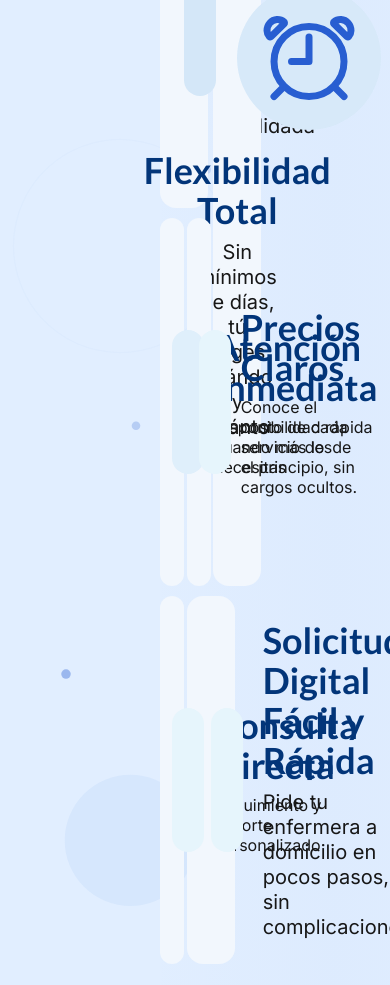
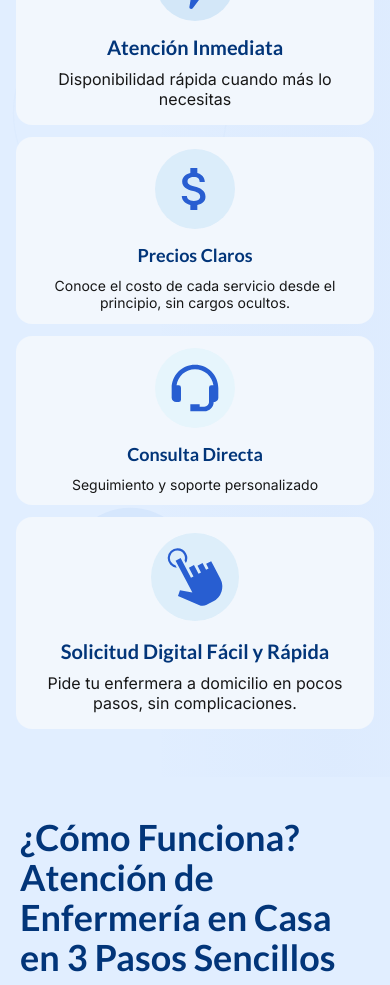
Before and after one commit to rt885/cuidana, a Next.js app: page / in a window 390 px wide. Shown: the part 3380-4365 px from the top of the page. Built offline with nearby package versions, Linux system fonts and the light colour scheme.

Commit message:
fix: reorganize benefits array and update layout for improved responsiveness and visual consistency

```diff
--- a/src/components/home/Benefits.js
+++ b/src/components/home/Benefits.js
@@ -91,72 +91,77 @@ const Benefits = () => {
     }
   };
 
-  // Array de beneficios para mapear fácilmente
+  // Array de beneficios reorganizado para responsive
   const benefits = [
     {
       id: 1,
       icon: RiShieldUserLine,
       title: "Atención 100% Segura",
       description: "Solo personal de enfermería certificado y validada",
-      gridClass: "col-span-2 flex gap-x-5 bg-secondary-background p-6 rounded-2xl",
-      iconClass: "h-28 w-28 text-primary-blue",
-      titleClass: "text-primary-text font-lato text-4xl font-bold",
-      descClass: "text-xl leading-tight"
+      // Clases responsive: mobile -> tablet -> desktop
+      gridClass: "col-span-1 sm:col-span-2 lg:col-span-2 flex flex-col sm:flex-row lg:flex-row gap-x-0 sm:gap-x-5 lg:gap-x-5 gap-y-4 sm:gap-y-0 lg:gap-y-0 bg-secondary-background p-4 sm:p-6 lg:p-6 rounded-2xl",
+      iconClass: "h-16 w-16 sm:h-20 sm:w-20 lg:h-28 lg:w-28 text-primary-blue",
+      titleClass: "text-primary-text font-lato text-xl sm:text-2xl lg:text-4xl font-bold text-center sm:text-left lg:text-left",
+      descClass: "text-base sm:text-lg lg:text-xl leading-tight text-center sm:text-left lg:text-left",
+      isHighlight: true
     },
     {
       id: 2,
       icon: IoAlarmOutline,
       title: "Flexibilidad Total",
       description: "Sin mínimos de días, tú eliges cuándo y cuánto",
-      gridClass: "row-span-2 col-start-3 flex flex-col justify-center gap-y-5 bg-secondary-background p-6 rounded-2xl",
-      iconClass: "h-28 w-28 text-primary-blue",
-      titleClass: "text-primary-text font-lato text-4xl font-bold text-center",
-      descClass: "text-xl leading-tight text-center"
+      gridClass: "col-span-1 row-span-1 sm:row-span-1 lg:row-span-2 lg:col-start-3 flex flex-col justify-center gap-y-3 sm:gap-y-4 lg:gap-y-5 bg-secondary-background p-4 sm:p-5 lg:p-6 rounded-2xl",
+      iconClass: "h-16 w-16 sm:h-20 sm:w-20 lg:h-28 lg:w-28 text-primary-blue",
+      titleClass: "text-primary-text font-lato text-xl sm:text-2xl lg:text-4xl font-bold text-center",
+      descClass: "text-base sm:text-lg lg:text-xl leading-tight text-center",
+      isVertical: true
     },
     {
       id: 3,
       icon: RxLightningBolt,
       title: "Atención Inmediata",
       description: "Disponibilidad rápida cuando más lo necesitas",
-      gridClass: "row-start-2 flex gap-x-2.5 bg-secondary-background p-3 rounded-2xl",
-      iconClass: "h-28 w-28 text-primary-blue",
-      titleClass: "text-primary-text font-lato text-4xl font-bold",
-      descClass: "leading-tight"
+      gridClass: "col-span-1 sm:col-span-1 lg:row-start-2 flex flex-col justify-center gap-y-3 sm:gap-y-4 lg:gap-y-5 bg-secondary-background p-4 sm:p-5 lg:p-6 rounded-2xl",
+      iconClass: "h-14 w-14 sm:h-16 sm:w-16 lg:h-28 lg:w-28 text-primary-blue",
+      titleClass: "text-primary-text font-lato text-xl sm:text-2xl lg:text-4xl font-bold text-center",
+      descClass: "text-base sm:text-lg lg:text-xl leading-tight text-center",
+      isVertical: true
     },
     {
       id: 4,
       icon: MdOutlineAttachMoney,
       title: "Precios Claros",
       description: "Conoce el costo de cada servicio desde el principio, sin cargos ocultos.",
-      gridClass: "row-start-2 flex gap-x-2.5 bg-secondary-background p-3 rounded-2xl",
-      iconClass: "h-28 w-28 text-primary-blue",
-      titleClass: "text-primary-text font-lato text-4xl font-bold",
-      descClass: "leading-tight"
+      gridClass: "col-span-1 sm:col-span-1 lg:row-start-2 flex flex-col sm:flex-row lg:flex-row gap-x-0 sm:gap-x-2.5 lg:gap-x-2.5 gap-y-3 sm:gap-y-0 lg:gap-y-0 bg-secondary-background p-3 sm:p-3 lg:p-3 rounded-2xl",
+      iconClass: "h-14 w-14 sm:h-16 sm:w-16 lg:h-28 lg:w-28 text-primary-blue",
+      titleClass: "text-primary-text font-lato text-lg sm:text-xl lg:text-4xl font-bold text-center sm:text-left lg:text-left",
+      descClass: "leading-tight text-sm sm:text-base lg:text-base text-center sm:text-left lg:text-left"
     },
     {
       id: 5,
       icon: BiSupport,
       title: "Consulta Directa",
       description: "Seguimiento y soporte personalizado",
-      gridClass: "row-start-3 flex gap-x-2.5 bg-secondary-background p-3 rounded-2xl",
-      iconClass: "h-28 w-28 text-primary-blue",
-      titleClass: "text-primary-text font-lato text-4xl font-bold",
-      descClass: "leading-tight"
+      gridClass: "col-span-1 sm:col-span-1 lg:row-start-3 flex flex-col sm:flex-row lg:flex-row gap-x-0 sm:gap-x-2.5 lg:gap-x-2.5 gap-y-3 sm:gap-y-0 lg:gap-y-0 bg-secondary-background p-3 sm:p-3 lg:p-3 rounded-2xl",
+      iconClass: "h-14 w-14 sm:h-16 sm:w-16 lg:h-28 lg:w-28 text-primary-blue",
+      titleClass: "text-primary-text font-lato text-lg sm:text-xl lg:text-4xl font-bold text-center sm:text-left lg:text-left",
+      descClass: "leading-tight text-sm sm:text-base lg:text-base text-center sm:text-left lg:text-left"
     },
     {
       id: 6,
       icon: GiClick,
       title: "Solicitud Digital Fácil y Rápida",
       description: "Pide tu enfermera a domicilio en pocos pasos, sin complicaciones.",
-      gridClass: "col-span-2 row-start-3 flex gap-x-5 bg-secondary-background p-6 rounded-2xl",
-      iconClass: "h-28 w-28 text-primary-blue",
-      titleClass: "text-primary-text font-lato text-4xl font-bold",
-      descClass: "text-xl leading-tight"
+      gridClass: "col-span-1 sm:col-span-2 lg:col-span-2 lg:row-start-3 flex flex-col sm:flex-row lg:flex-row gap-x-0 sm:gap-x-5 lg:gap-x-5 gap-y-4 sm:gap-y-0 lg:gap-y-0 bg-secondary-background p-4 sm:p-6 lg:p-6 rounded-2xl",
+      iconClass: "h-16 w-16 sm:h-20 sm:w-20 lg:h-28 lg:w-28 text-primary-blue",
+      titleClass: "text-primary-text font-lato text-xl sm:text-2xl lg:text-4xl font-bold text-center sm:text-left lg:text-left",
+      descClass: "text-base sm:text-lg lg:text-xl leading-tight text-center sm:text-left lg:text-left",
+      isHighlight: true
     }
   ];
 
   return (
-    <section className="bg-main-background px-40 py-20 flex flex-col gap-y-10 relative overflow-hidden">
+    <section className="bg-main-background px-4 sm:px-8 md:px-16 lg:px-40 py-12 sm:py-16 lg:py-20 flex flex-col gap-y-8 lg:gap-y-10 relative overflow-hidden">
       {/* Elementos decorativos de fondo */}
       <motion.div
         className="absolute top-16 right-20 w-32 h-32 bg-primary-blue opacity-3 rounded-full"
@@ -225,14 +230,14 @@ const Benefits = () => {
       ))}
 
       <motion.div
-        className="flex flex-col w-3/4 mx-auto justify-center relative z-10"
+        className="flex flex-col w-full lg:w-3/4 mx-auto justify-center relative z-10"
         initial="hidden"
         whileInView="visible"
         viewport={{ once: true, amount: 0.2 }}
         variants={containerVariants}
       >
         <motion.h2
-          className="font-lato text-5xl font-bold text-center text-primary-text"
+          className="font-lato text-3xl sm:text-4xl lg:text-5xl font-bold text-center text-primary-text leading-tight"
           variants={titleVariants}
           whileHover={{
             scale: 1.02,
@@ -244,16 +249,18 @@ const Benefits = () => {
         </motion.h2>
       </motion.div>
 
+      {/* Grid responsivo */}
       <motion.div
-        className="grid grid-cols-3 grid-rows-3 gap-2.5 relative z-10"
+        className="grid grid-cols-1 sm:grid-cols-2 lg:grid-cols-3 lg:grid-rows-3 gap-3 sm:gap-4 lg:gap-2.5 relative z-10"
         variants={containerVariants}
         initial="hidden"
         whileInView="visible"
         viewport={{ once: true, amount: 0.1 }}
       >
-        {/* Tarjeta 1: Atención 100% Segura */}
+        {benefits.map((benefit, index) => (
           <motion.div
-          className={benefits[0].gridClass}
+            key={benefit.id}
+            className={benefit.gridClass}
             variants={cardVariants}
             whileHover={{
               scale: 1.02,
@@ -264,11 +271,13 @@ const Benefits = () => {
             whileTap={{ scale: 0.98 }}
           >
             <motion.div
-            className="bg-[#E6F5FC] rounded-full flex items-center justify-center p-4 h-fit w-fit my-auto relative overflow-hidden"
+              className={`bg-[#E6F5FC] rounded-full flex items-center justify-center p-3 sm:p-4 lg:p-4 h-fit w-fit ${
+                benefit.isVertical || benefit.isHighlight ? 'mx-auto sm:mx-auto lg:mx-auto' : 'mx-auto sm:mx-0 lg:my-auto'
+              } relative overflow-hidden`}
               variants={iconVariants}
               whileHover={{
                 scale: 1.1,
-              rotate: 5,
+                rotate: index % 2 === 0 ? 5 : -5,
                 boxShadow: "0 8px 25px rgba(40, 94, 209, 0.2)"
               }}
             >
@@ -280,138 +289,19 @@ const Benefits = () => {
                   opacity: [0, 0.1, 0]
                 }}
                 transition={{
-                duration: 2,
-                repeat: Infinity,
-                ease: "easeInOut"
-              }}
-            />
-            <RiShieldUserLine className={benefits[0].iconClass + " relative z-10"} />
-          </motion.div>
-          <motion.div
-            className="flex flex-col justify-center gap-y-2.5"
-            variants={textVariants}
-          >
-            <motion.h4
-              className={benefits[0].titleClass}
-              whileHover={{
-                color: "#285ED1",
-                transition: { duration: 0.2 }
-              }}
-            >
-              {benefits[0].title}
-            </motion.h4>
-            <motion.p
-              className={benefits[0].descClass}
-              initial={{ opacity: 0 }}
-              animate={{ opacity: 1 }}
-              transition={{ delay: 0.6, duration: 0.5 }}
-            >
-              {benefits[0].description}
-            </motion.p>
-          </motion.div>
-        </motion.div>
-
-        {/* Tarjeta 2: Flexibilidad Total */}
-        <motion.div
-          className={benefits[1].gridClass}
-          variants={cardVariants}
-          whileHover={{
-            scale: 1.02,
-            y: -8,
-            boxShadow: "0 20px 50px rgba(0,0,0,0.12)",
-            transition: { duration: 0.3 }
-          }}
-          whileTap={{ scale: 0.98 }}
-        >
-          <motion.div
-            className="bg-[#E6F5FC] rounded-full flex items-center justify-center p-4 w-fit mx-auto relative overflow-hidden"
-            variants={iconVariants}
-            whileHover={{
-              scale: 1.15,
-              rotate: -5,
-              boxShadow: "0 10px 30px rgba(40, 94, 209, 0.25)"
-            }}
-          >
-            <motion.div
-              className="absolute inset-0 bg-primary-blue rounded-full"
-              animate={{
-                scale: [1, 1.4, 1],
-                opacity: [0, 0.08, 0]
-              }}
-              transition={{
-                duration: 2.5,
+                  duration: 2 + index * 0.2,
                   repeat: Infinity,
                   ease: "easeInOut",
-                delay: 0.5
-              }}
-            />
-            <IoAlarmOutline className={benefits[1].iconClass + " relative z-10"} />
-          </motion.div>
-          <motion.div
-            className="flex flex-col items-center gap-y-2.5"
-            variants={textVariants}
-          >
-            <motion.h4
-              className={benefits[1].titleClass}
-              whileHover={{
-                color: "#285ED1",
-                transition: { duration: 0.2 }
-              }}
-            >
-              {benefits[1].title}
-            </motion.h4>
-            <motion.p
-              className={benefits[1].descClass}
-              initial={{ opacity: 0 }}
-              animate={{ opacity: 1 }}
-              transition={{ delay: 0.6, duration: 0.5 }}
-            >
-              {benefits[1].description}
-            </motion.p>
-          </motion.div>
-        </motion.div>
-
-        {/* Tarjetas 3 y 4: Fila del medio */}
-        {benefits.slice(2, 4).map((benefit, index) => (
-          <motion.div
-            key={benefit.id}
-            className={benefit.gridClass}
-            variants={cardVariants}
-            custom={index}
-            whileHover={{
-              scale: 1.03,
-              y: -6,
-              boxShadow: "0 12px 35px rgba(0,0,0,0.08)",
-              transition: { duration: 0.3 }
-            }}
-            whileTap={{ scale: 0.97 }}
-          >
-            <motion.div
-              className="bg-[#E6F5FC] rounded-full flex items-center justify-center p-4 h-fit w-fit my-auto relative overflow-hidden"
-              variants={iconVariants}
-              whileHover={{
-                scale: 1.1,
-                rotate: index % 2 === 0 ? 8 : -8,
-                boxShadow: "0 6px 20px rgba(40, 94, 209, 0.15)"
-              }}
-            >
-              <motion.div
-                className="absolute inset-0 bg-primary-blue rounded-full"
-                animate={{
-                  scale: [1, 1.2, 1],
-                  opacity: [0, 0.06, 0]
-                }}
-                transition={{
-                  duration: 3,
-                  repeat: Infinity,
-                  ease: "easeInOut",
-                  delay: index * 0.7
+                  delay: index * 0.3
                 }}
               />
               <benefit.icon className={benefit.iconClass + " relative z-10"} />
             </motion.div>
+
             <motion.div
-              className="flex flex-col justify-center gap-y-2.5"
+              className={`flex flex-col justify-center gap-y-2 sm:gap-y-2.5 lg:gap-y-2.5 ${
+                benefit.isVertical ? 'items-center' : ''
+              }`}
               variants={textVariants}
             >
               <motion.h4
@@ -428,70 +318,6 @@ const Benefits = () => {
                 initial={{ opacity: 0 }}
                 animate={{ opacity: 1 }}
                 transition={{ delay: 0.6 + (index * 0.1), duration: 0.5 }}
-              >
-                {benefit.description}
-              </motion.p>
-            </motion.div>
-          </motion.div>
-        ))}
-
-        {/* Tarjetas 5 y 6: Fila inferior */}
-        {benefits.slice(4).map((benefit, index) => (
-          <motion.div
-            key={benefit.id}
-            className={benefit.gridClass}
-            variants={cardVariants}
-            custom={index + 4}
-            whileHover={{
-              scale: benefit.id === 6 ? 1.02 : 1.03,
-              y: -5,
-              boxShadow: "0 15px 40px rgba(0,0,0,0.1)",
-              transition: { duration: 0.3 }
-            }}
-            whileTap={{ scale: 0.98 }}
-          >
-            <motion.div
-              className="bg-[#E6F5FC] rounded-full flex items-center justify-center p-4 h-fit w-fit my-auto relative overflow-hidden"
-              variants={iconVariants}
-              whileHover={{
-                scale: 1.1,
-                rotate: index % 2 === 0 ? -5 : 5,
-                boxShadow: "0 8px 25px rgba(40, 94, 209, 0.2)"
-              }}
-            >
-              <motion.div
-                className="absolute inset-0 bg-primary-blue rounded-full w-fit h-fit"
-                animate={{
-                  scale: [1, 1.3, 1],
-                  opacity: [0, 0.08, 0]
-                }}
-                transition={{
-                  duration: 2.2,
-                  repeat: Infinity,
-                  ease: "easeInOut",
-                  delay: (index + 2) * 0.4
-                }}
-              />
-              <benefit.icon className={benefit.iconClass + " relative z-10"} />
-            </motion.div>
-            <motion.div
-              className="flex flex-col justify-center gap-y-2.5"
-              variants={textVariants}
-            >
-              <motion.h4
-                className={benefit.titleClass}
-                whileHover={{
-                  color: "#285ED1",
-                  transition: { duration: 0.2 }
-                }}
-              >
-                {benefit.title}
-              </motion.h4>
-              <motion.p
-                className={benefit.descClass}
-                initial={{ opacity: 0 }}
-                animate={{ opacity: 1 }}
-                transition={{ delay: 0.8 + (index * 0.1), duration: 0.5 }}
               >
                 {benefit.description}
               </motion.p>
--- a/src/components/home/HowItWorks.js
+++ b/src/components/home/HowItWorks.js
@@ -216,7 +216,7 @@ const HowItWorks = () => {
         transition={{ duration: 1, delay: 2 }}
       />
 
-      <div className="bg-main-background px-40 py-20 grid lg:grid-cols-2 gap-x-20 rounded-b-[56px] relative z-10">
+      <div className="bg-main-background py-10 px-5 md:py-16 md:px-8 lg:px-40 lg:py-20 grid lg:grid-cols-2 gap-x-20 rounded-b-4xl md:rounded-b-[56px] relative z-10">
         <motion.div
           className="flex flex-col gap-y-10 my-auto"
           initial="hidden"
```
Lines whose indentation alone changed are shown as unchanged.
